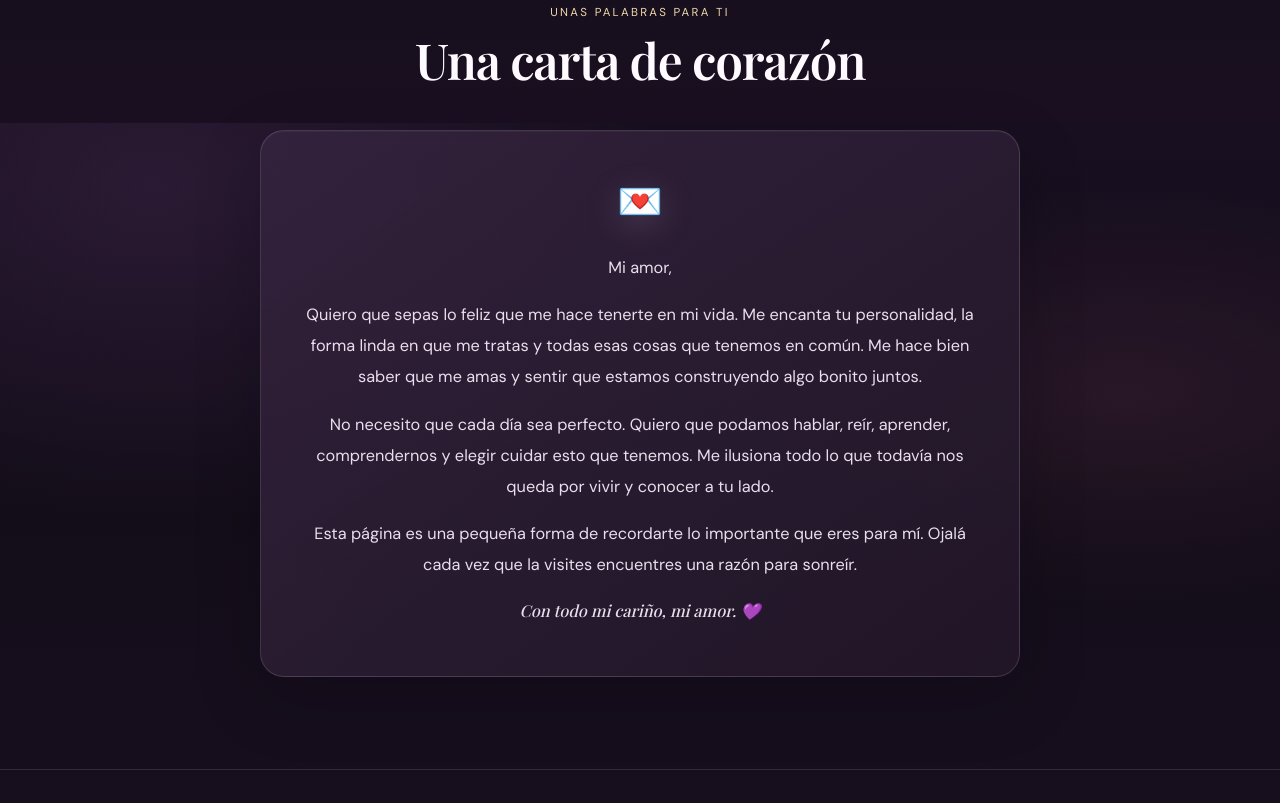
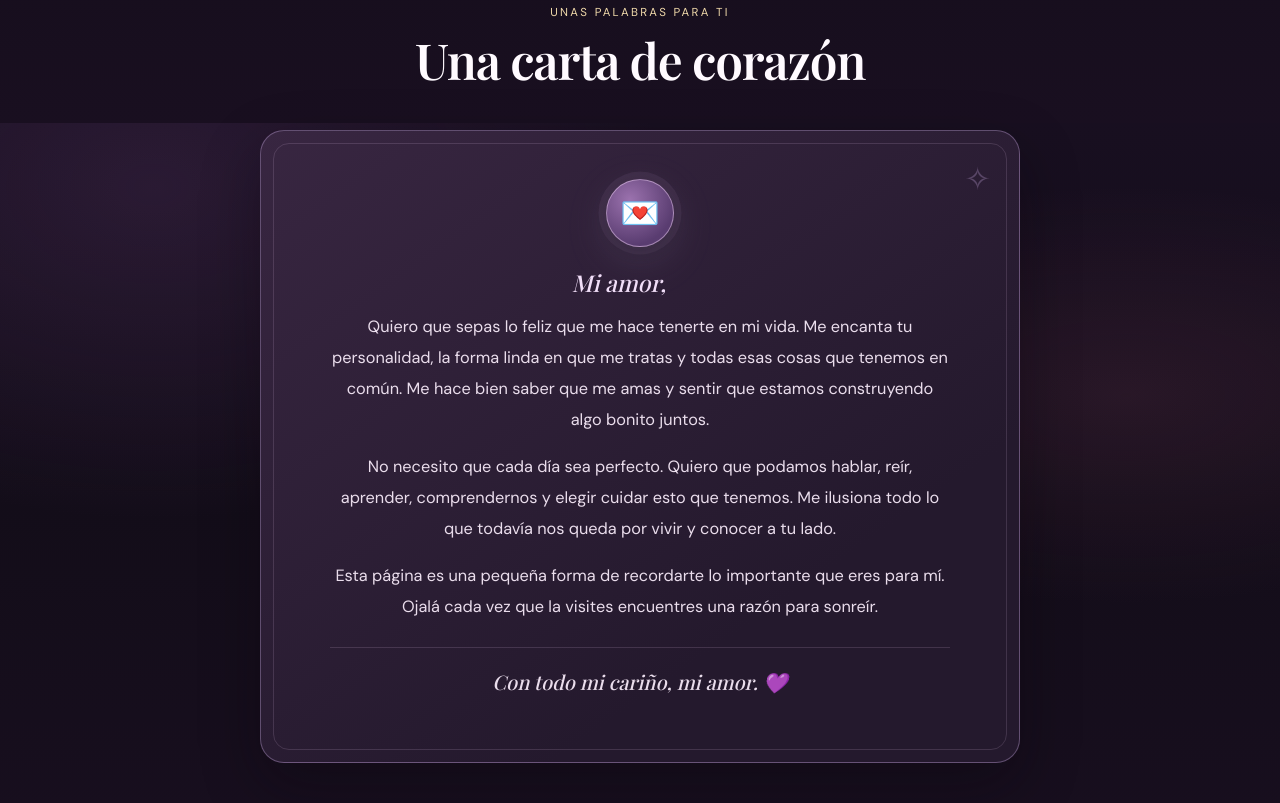
Before and after one commit to luisequeira612-commits/mi-amor-camila, a plain HTML site: page index.html in a window 1280 px wide. Shown: the part 2277-3080 px from the top of the page. Drawn offline with nearby package versions, Linux system fonts and the light colour scheme.

Commit message:
Give the love letter a refined presentation

```diff
--- a/index.html
+++ b/index.html
@@ -117,6 +117,17 @@
     .story.timeline article b{display:block;margin-bottom:7px;color:#e5cafa;font-family:var(--serif);font-size:1.12rem}
     .story.timeline article p{margin:0;color:var(--muted)}
     @media(max-width:420px){.story.timeline article{margin-left:40px;padding:18px 17px}.story.timeline:before{left:13px}.story.timeline article:before{left:-34px}}
+
+    /* Presentación de carta: papel luminoso sobre el panel oscuro */
+    .letter{position:relative;isolation:isolate;overflow:hidden;padding:clamp(26px,5vw,48px);border:1px solid #d9b8f255;background:linear-gradient(145deg,#382641,#24192d 72%);box-shadow:0 22px 60px #08050d55}
+    .letter:before{content:"";position:absolute;inset:12px;border:1px solid #e8c9ef26;border-radius:16px;pointer-events:none;z-index:-1}
+    .letter:after{content:"✧";position:absolute;right:28px;top:18px;color:#d9b8f244;font-size:2rem;pointer-events:none}
+    .letter .seal{display:grid;place-items:center;width:68px;height:68px;margin:0 auto 20px;border-radius:50%;background:radial-gradient(circle at 35% 30%,#9b72ae,#593c70 72%);border:1px solid #e8c9ef88;box-shadow:0 8px 24px #100b1566,0 0 0 6px #d9b8f20c;font-size:2rem;animation:letter-glow 4s ease-in-out infinite}
+    .letter .letter-greeting{font:italic 1.45rem var(--serif);color:#f2dff9;margin:0 0 14px}
+    .letter p{max-width:620px;margin:0 auto 16px;color:#eaddec}
+    .letter .quote{margin-top:24px;padding-top:18px;border-top:1px solid #e8c9ef26;font-size:1.25rem}
+    @keyframes letter-glow{0%,100%{box-shadow:0 8px 24px #100b1566,0 0 0 6px #d9b8f20c}50%{box-shadow:0 8px 28px #100b1588,0 0 0 9px #d9b8f218}}
+    @media(prefers-reduced-motion:reduce){.letter .seal{animation:none}}
   </style>
 </head>
 <body>
@@ -126,7 +137,7 @@
 <section class="hero wrap" id="inicio"><div><div class="eyebrow">Un pequeño universo hecho para ti</div><h1>Mi amor,<span>Camila</span></h1><p>Hay personas que llegan sin hacer ruido y terminan convirtiéndose en una de las partes más bonitas de nuestros días. Tú eres esa persona para mí.</p><a class="btn" href="#tiempo">Ver nuestro tiempo juntos&nbsp; ♡</a></div></section>
 
 <section class="section" id="historia"><div class="wrap"><div class="section-head"><div class="kicker">Todo tuvo un comienzo</div><h2>Nuestra historia</h2><p>Lo que empezó como una conversación sencilla fue encontrando su propio lugar en nuestros corazones.</p></div><div class="story timeline" role="list" aria-label="Nuestra historia, en orden y sin fechas específicas"><article role="listitem"><b>Un primer encuentro</b><p>Nos conocimos en TikTok. Al principio hablábamos con naturalidad, sin imaginar todo lo bonito que podía venir después.</p></article><article role="listitem"><b>De a poco, más cerca</b><p>Te agregué a un grupo de WhatsApp y, entre conversaciones, fuimos acercándonos cada vez más.</p></article><article role="listitem"><b>Algo especial</b><p>Pasamos a hablar en privado. Las charlas cotidianas se volvieron importantes y descubrimos que lo nuestro iba en serio.</p></article></div></div></section>
-<section class="section" id="carta"><div class="wrap"><div class="section-head"><div class="kicker">Unas palabras para ti</div><h2>Una carta de corazón</h2></div><div class="panel letter"><div class="seal">💌</div><p>Mi amor,</p><p>Quiero que sepas lo feliz que me hace tenerte en mi vida. Me encanta tu personalidad, la forma linda en que me tratas y todas esas cosas que tenemos en común. Me hace bien saber que me amas y sentir que estamos construyendo algo bonito juntos.</p><p>No necesito que cada día sea perfecto. Quiero que podamos hablar, reír, aprender, comprendernos y elegir cuidar esto que tenemos. Me ilusiona todo lo que todavía nos queda por vivir y conocer a tu lado.</p><p>Esta página es una pequeña forma de recordarte lo importante que eres para mí. Ojalá cada vez que la visites encuentres una razón para sonreír.</p><p class="quote">Con todo mi cariño, mi amor. 💜</p></div></div></section>
+<section class="section" id="carta"><div class="wrap"><div class="section-head"><div class="kicker">Unas palabras para ti</div><h2>Una carta de corazón</h2></div><div class="panel letter" aria-label="Carta de amor"><div class="seal" aria-hidden="true">💌</div><p class="letter-greeting">Mi amor,</p><p>Quiero que sepas lo feliz que me hace tenerte en mi vida. Me encanta tu personalidad, la forma linda en que me tratas y todas esas cosas que tenemos en común. Me hace bien saber que me amas y sentir que estamos construyendo algo bonito juntos.</p><p>No necesito que cada día sea perfecto. Quiero que podamos hablar, reír, aprender, comprendernos y elegir cuidar esto que tenemos. Me ilusiona todo lo que todavía nos queda por vivir y conocer a tu lado.</p><p>Esta página es una pequeña forma de recordarte lo importante que eres para mí. Ojalá cada vez que la visites encuentres una razón para sonreír.</p><p class="quote">Con todo mi cariño, mi amor. 💜</p></div></div></section>
 <section class="section" id="razones"><div class="wrap"><div class="section-head"><div class="kicker">Pequeñas y grandes cosas</div><h2>100 razones</h2><p>Una lista para recordarte algunas de las razones por las que eres tan especial para mí.</p></div><div class="panel listbox"><div class="items" id="reasons"></div></div></div></section>
 <section class="section" id="promesas"><div class="wrap"><div class="section-head"><div class="kicker">Con cariño y responsabilidad</div><h2>100 promesas</h2><p>No son palabras para quedar bonitas: son maneras de recordar cómo quiero cuidar nuestra relación, día a día.</p></div><div class="panel listbox"><div class="items" id="promises"></div></div></div></section>
 <section class="section" id="futuro"><div class="wrap"><div class="section-head"><div class="kicker">Sueños que me ilusionan</div><h2>Un futuro contigo</h2><p>Son deseos que guardo con mucho cariño. Me emociona imaginar que algún día podamos vivirlos juntos.</p></div><div class="dreams"><article class="dream"><div class="symbol">💍</div><h3>Casarme contigo</h3><p>Elegirnos y celebrar nuestro amor rodeados de quienes queremos.</p></article><article class="dream"><div class="symbol">🏡</div><h3>Nuestro hogar</h3><p>Vivir juntos y construir un lugar lleno de paz, cariño y complicidad.</p></article><article class="dream"><div class="symbol">👨‍👩‍👧</div><h3>Una familia</h3><p>El sueño de tener una hija juntos y verla crecer rodeada de amor.</p></article></div></div></section>
```
